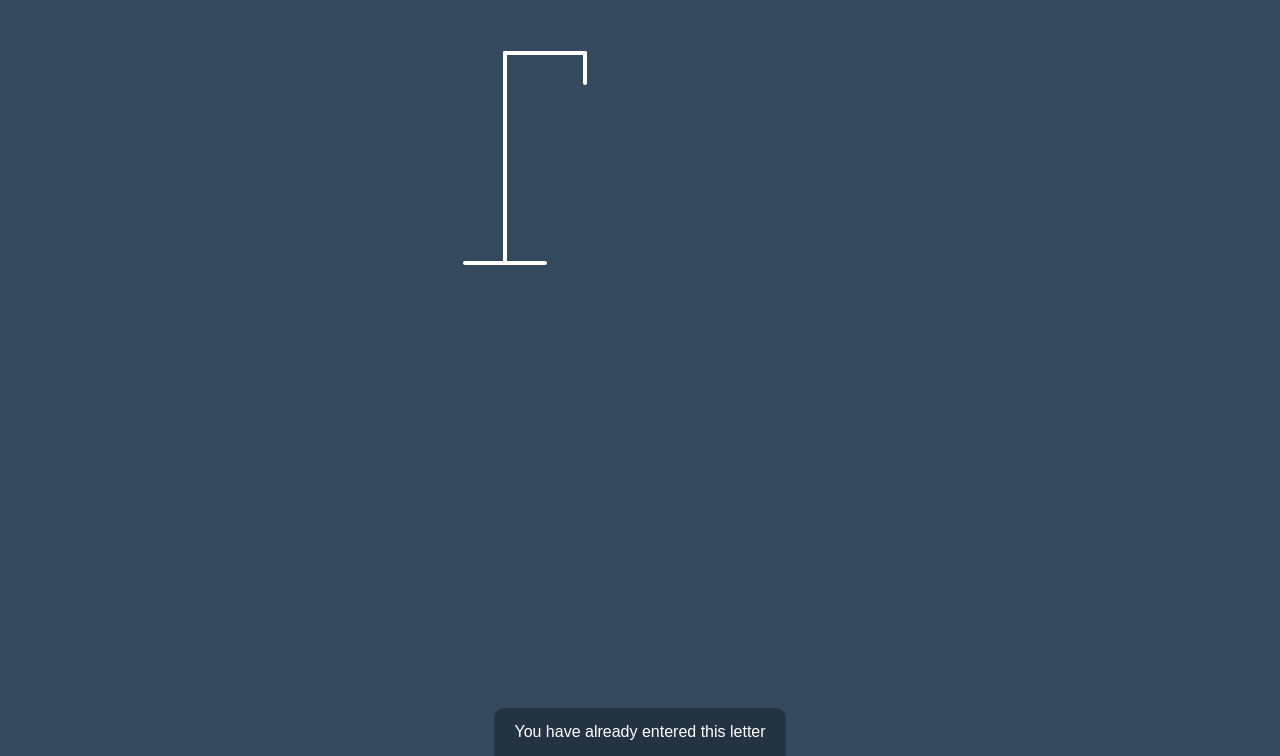
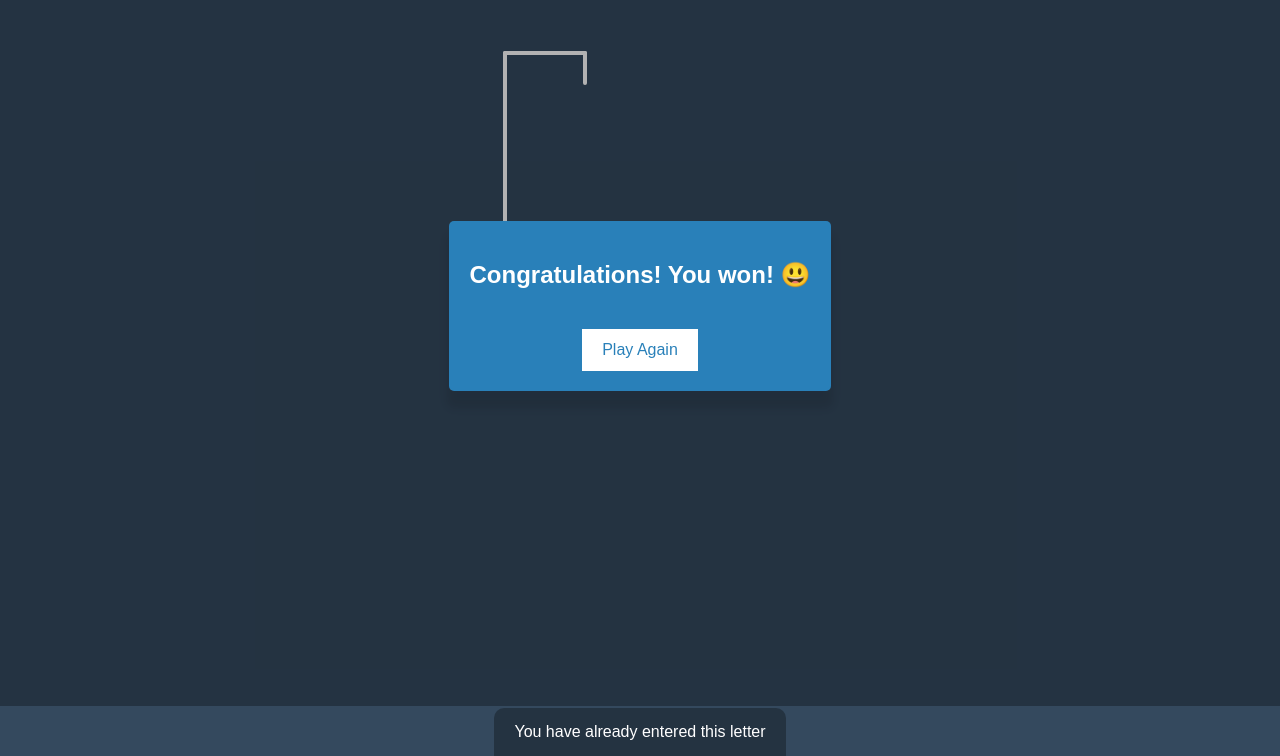
Before and after one commit to Roosco/hangman-game, a plain HTML site: page index.html in a window 1280 px wide. Shown: the part 94-850 px from the top of the page. Drawn offline with Linux system fonts and the light colour scheme.

Commit message:
js - displayWord function

```diff
--- a/index.html
+++ b/index.html
@@ -45,10 +45,10 @@
     </div>
 
     <!-- Container for final message -->
-    <div class="popup-container" id="poput-container">
+    <div class="popup-container" id="popup-container">
       <div class="popup">
         <h2 id="final-message"></h2>
-        <button id="play-button">Play Again</button>
+        <button id="play-again">Play Again</button>
       </div>
     </div>
 
--- a/script.js
+++ b/script.js
@@ -0,0 +1,40 @@
+const wordEl = document.getElementById('word');
+const wrongLettersEl = document.getElementById('wrong-letters');
+const playAgainBtn = document.getElementById('play-again');
+const popup = document.getElementById('popup-container');
+const notification = document.getElementById('notification-container');
+const finalMessage = document.getElementById('final-message');
+
+const figureParts = document.querySelectorAll('.figure-part');
+
+const words = ['application', 'programming', 'interface', 'wizard'];
+
+let selectedWord = words[Math.floor(Math.random() * words.length)];
+
+const correctLetters = ['w', 'i', 'z', 'a', 'r', 'd'];
+const wrongLetters = [];
+
+// Show hidden word
+function displayWord() {
+  wordEl.innerHTML = `
+        ${selectedWord
+          .split('')
+          .map(
+            (letter) => `
+                <span class="letter">
+                    ${correctLetters.includes(letter) ? letter : ''}
+                </span>
+            `
+          )
+          .join('')}
+    `;
+
+  const innerWord = wordEl.innerText.replace(/\n/g, '');
+
+  if (innerWord === selectedWord) {
+    finalMessage.innerText = 'Congratulations! You won! 😃';
+    popup.style.display = 'flex';
+  }
+}
+
+displayWord();
```
